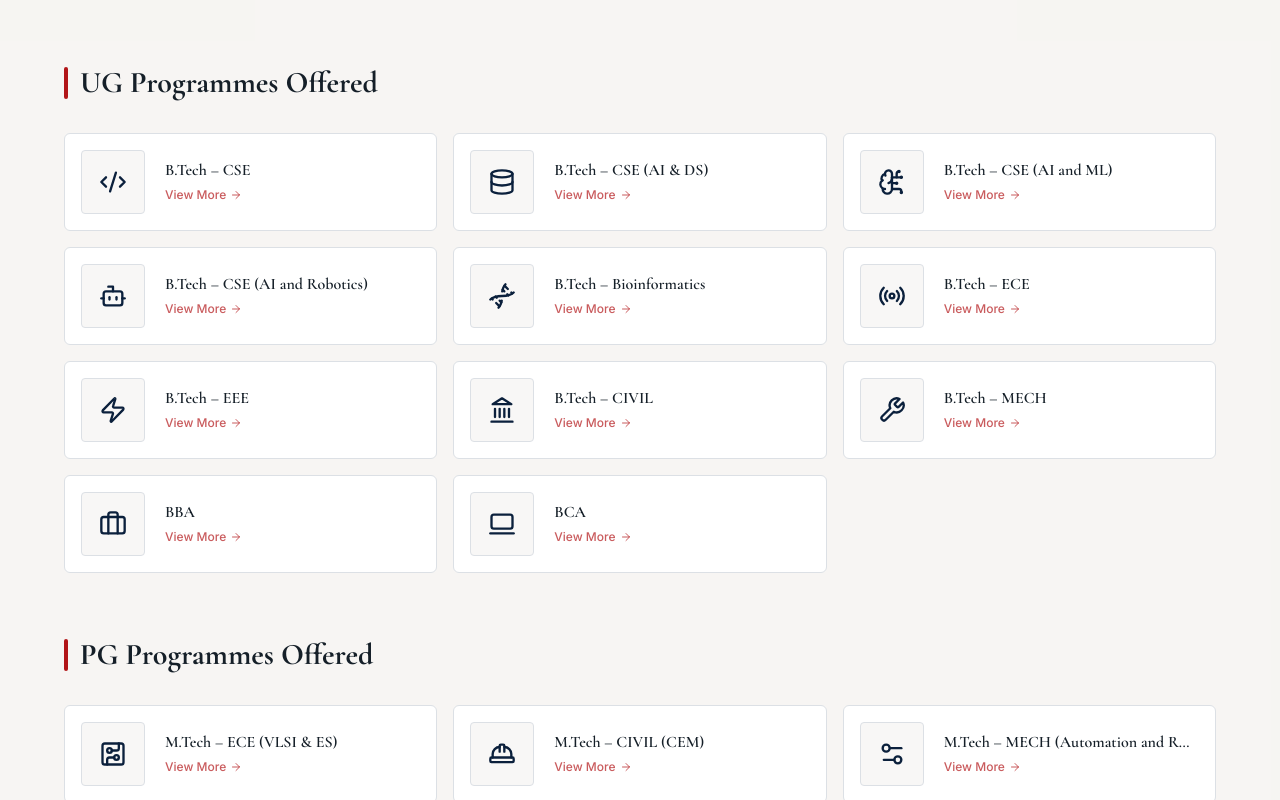
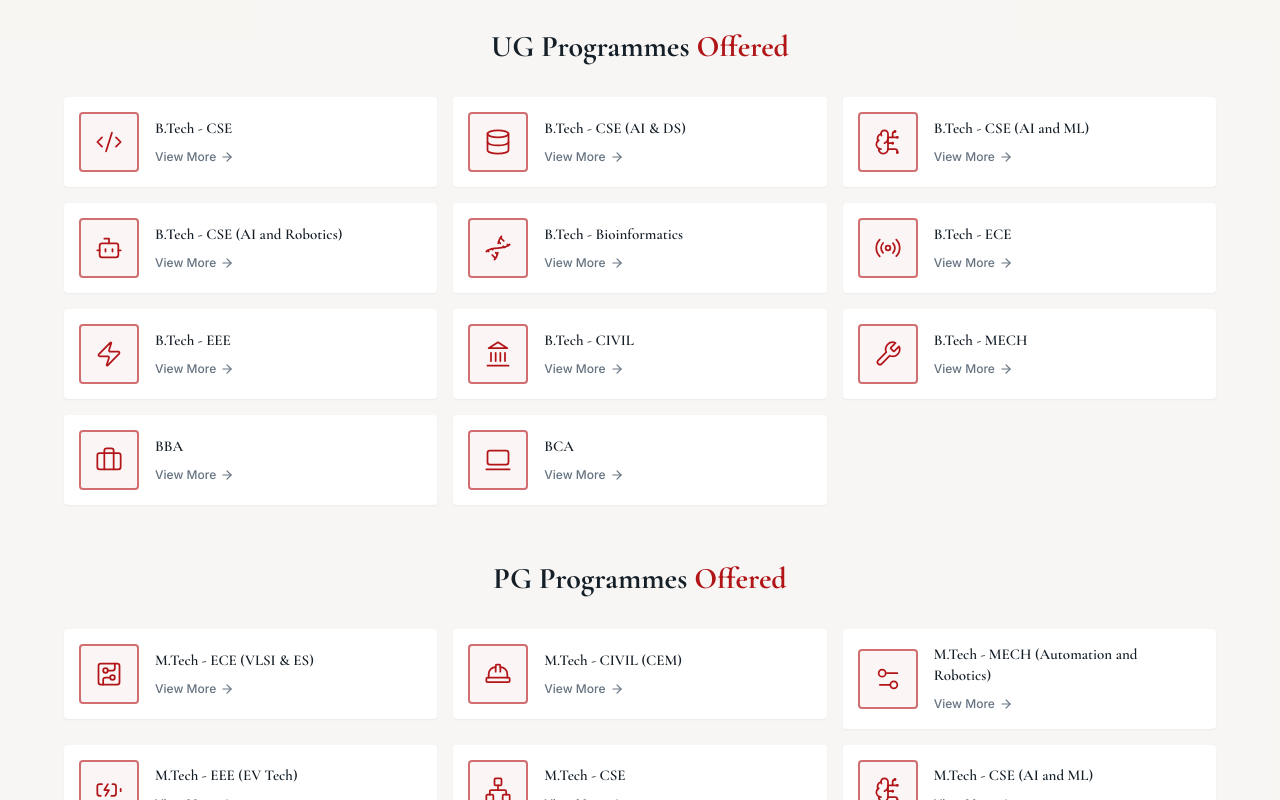
Before and after one commit to Ragupathi05/MITS-Design1, a React (Vite) app: page / in a window 1280 px wide. Shown: the part 2500-3300 px from the top of the page. Built offline with nearby package versions, Linux system fonts and the light colour scheme; the HTML template or start-up script is replaced by a standard one.

Commit message:
Improve UG/PG Programmes UI
Co-authored-by: Ragupathi05 <177852826+Ragupathi05@users.noreply.github.com>

```diff
--- a/src/components/AcademicsSection.tsx
+++ b/src/components/AcademicsSection.tsx
@@ -11,36 +11,36 @@ import ScrollReveal from "@/components/ScrollReveal";
 type Program = { name: string; icon: React.ElementType };
 
 const ugPrograms: Program[] = [
-  { name: "B.Tech – CSE", icon: Code2 },
-  { name: "B.Tech – CSE (AI & DS)", icon: Database },
-  { name: "B.Tech – CSE (AI and ML)", icon: BrainCircuit },
-  { name: "B.Tech – CSE (AI and Robotics)", icon: Bot },
-  { name: "B.Tech – Bioinformatics", icon: Dna },
-  { name: "B.Tech – ECE", icon: Radio },
-  { name: "B.Tech – EEE", icon: Zap },
-  { name: "B.Tech – CIVIL", icon: Landmark },
-  { name: "B.Tech – MECH", icon: Wrench },
+  { name: "B.Tech - CSE", icon: Code2 },
+  { name: "B.Tech - CSE (AI & DS)", icon: Database },
+  { name: "B.Tech - CSE (AI and ML)", icon: BrainCircuit },
+  { name: "B.Tech - CSE (AI and Robotics)", icon: Bot },
+  { name: "B.Tech - Bioinformatics", icon: Dna },
+  { name: "B.Tech - ECE", icon: Radio },
+  { name: "B.Tech - EEE", icon: Zap },
+  { name: "B.Tech - CIVIL", icon: Landmark },
+  { name: "B.Tech - MECH", icon: Wrench },
   { name: "BBA", icon: Briefcase },
   { name: "BCA", icon: Laptop2 },
 ];
 
 const pgPrograms: Program[] = [
-  { name: "M.Tech – ECE (VLSI & ES)", icon: CircuitBoard },
-  { name: "M.Tech – CIVIL (CEM)", icon: HardHat },
-  { name: "M.Tech – MECH (Automation and Robotics)", icon: Settings2 },
-  { name: "M.Tech – EEE (EV Tech)", icon: BatteryCharging },
-  { name: "M.Tech – CSE", icon: Network },
-  { name: "M.Tech – CSE (AI and ML)", icon: BrainCircuit },
+  { name: "M.Tech - ECE (VLSI & ES)", icon: CircuitBoard },
+  { name: "M.Tech - CIVIL (CEM)", icon: HardHat },
+  { name: "M.Tech - MECH (Automation and Robotics)", icon: Settings2 },
+  { name: "M.Tech - EEE (EV Tech)", icon: BatteryCharging },
+  { name: "M.Tech - CSE", icon: Network },
+  { name: "M.Tech - CSE (AI and ML)", icon: BrainCircuit },
   { name: "MBA", icon: GraduationCap },
   { name: "MCA", icon: AppWindow },
 ];
 
 const cardVariants = {
-  hidden: { opacity: 0, y: 30 },
+  hidden: { opacity: 0, y: 24 },
   visible: (i: number) => ({
     opacity: 1,
     y: 0,
-    transition: { delay: i * 0.07, duration: 0.5, ease: "easeOut" as const },
+    transition: { delay: i * 0.06, duration: 0.45, ease: "easeOut" as const },
   }),
 };
 
@@ -51,33 +51,34 @@ const ProgramCard = ({ program, index }: { program: Program; index: number }) =>
       custom={index}
       initial="hidden"
       whileInView="visible"
-      viewport={{ once: true, margin: "-40px" }}
+      viewport={{ once: true, margin: "-30px" }}
       variants={cardVariants}
       className="group cursor-pointer"
     >
-      <div className="flex items-center gap-5 bg-card border border-border rounded-lg p-4 pr-6
+      <div className="flex items-center gap-4 bg-card rounded-md p-3.5 pr-5 shadow-sm
+        border border-transparent
         transition-all duration-300
-        hover:shadow-lg hover:-translate-y-1 hover:border-primary/30 hover:bg-primary/[0.02]"
+        hover:shadow-md hover:-translate-y-0.5 hover:border-primary/20"
       >
-        {/* Icon Box */}
-        <div className="flex-shrink-0 w-16 h-16 rounded-md border border-border bg-muted/50
-          flex items-center justify-center
+        {/* Icon Box — red-bordered square like the reference */}
+        <div className="flex-shrink-0 w-[60px] h-[60px] rounded border-2 border-primary/60
+          bg-primary/[0.04] flex items-center justify-center
           transition-all duration-300
-          group-hover:border-primary/40 group-hover:bg-secondary/5 group-hover:scale-105"
+          group-hover:border-primary group-hover:bg-primary/[0.08] group-hover:scale-105"
         >
-          <Icon className="w-7 h-7 text-secondary transition-colors duration-300 group-hover:text-primary" />
+          <Icon className="w-7 h-7 text-primary transition-transform duration-300 group-hover:scale-110" strokeWidth={1.5} />
         </div>
 
         {/* Text */}
         <div className="flex-1 min-w-0">
-          <h4 className="font-display text-base font-semibold text-foreground leading-snug truncate">
+          <h4 className="font-semibold text-[15px] text-foreground leading-snug mb-1">
             {program.name}
           </h4>
-          <span className="inline-flex items-center gap-1 text-xs font-medium text-primary/70 mt-1.5
+          <span className="inline-flex items-center gap-1 text-xs font-medium text-muted-foreground
             transition-colors duration-300 group-hover:text-primary"
           >
             View More
-            <ArrowRight className="w-3 h-3 transition-transform duration-300 group-hover:translate-x-1" />
+            <ArrowRight className="w-3.5 h-3.5 transition-transform duration-300 group-hover:translate-x-1" />
           </span>
         </div>
       </div>
@@ -86,11 +87,11 @@ const ProgramCard = ({ program, index }: { program: Program; index: number }) =>
 };
 
 const ProgramGrid = ({ title, programs }: { title: string; programs: Program[] }) => (
-  <div className="mb-16 last:mb-0">
-    <div className="flex items-center gap-3 mb-8">
-      <div className="w-1 h-8 rounded-full bg-primary" />
-      <h3 className="font-display text-2xl md:text-3xl font-bold text-foreground">{title}</h3>
-    </div>
+  <div className="mb-14 last:mb-0">
+    <h3 className="font-display text-2xl md:text-3xl font-bold text-foreground text-center mb-8">
+      {title.split("Offered")[0]}
+      <span className="text-primary">Offered</span>
+    </h3>
     <div className="grid grid-cols-1 md:grid-cols-2 lg:grid-cols-3 gap-4">
       {programs.map((program, i) => (
         <ProgramCard key={program.name} program={program} index={i} />
@@ -100,13 +101,12 @@ const ProgramGrid = ({ title, programs }: { title: string; programs: Program[] }
 );
 
 const AcademicsSection = () => (
-  <section id="academics" className="py-24 bg-muted/40">
+  <section id="academics" className="py-24 bg-muted/30">
     <div className="container mx-auto px-4">
       <ScrollReveal>
-        <div className="text-center mb-16">
-          <p className="text-primary font-semibold tracking-widest uppercase text-sm mb-2">Academics</p>
+        <div className="text-center mb-14">
           <h2 className="font-display text-3xl md:text-4xl font-bold text-foreground mb-4">
-            Programmes Offered
+            Programmes <span className="text-primary">Offered</span>
           </h2>
           <div className="w-16 h-1 bg-primary mx-auto rounded-full mb-4" />
           <p className="text-muted-foreground text-lg max-w-2xl mx-auto">
```
